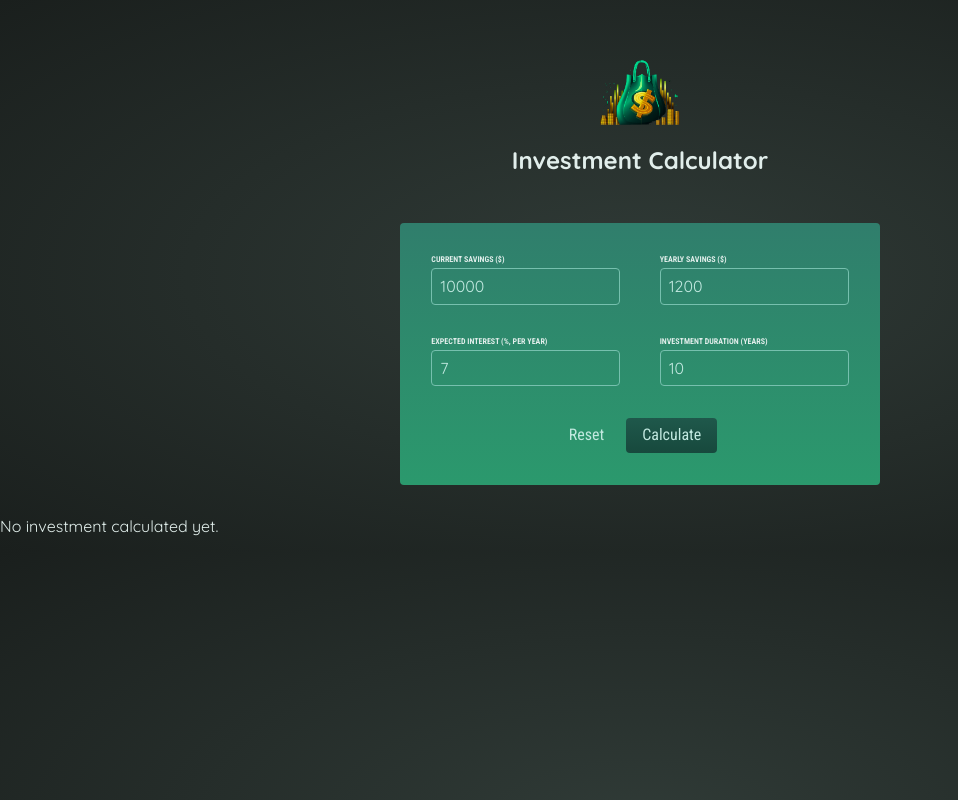
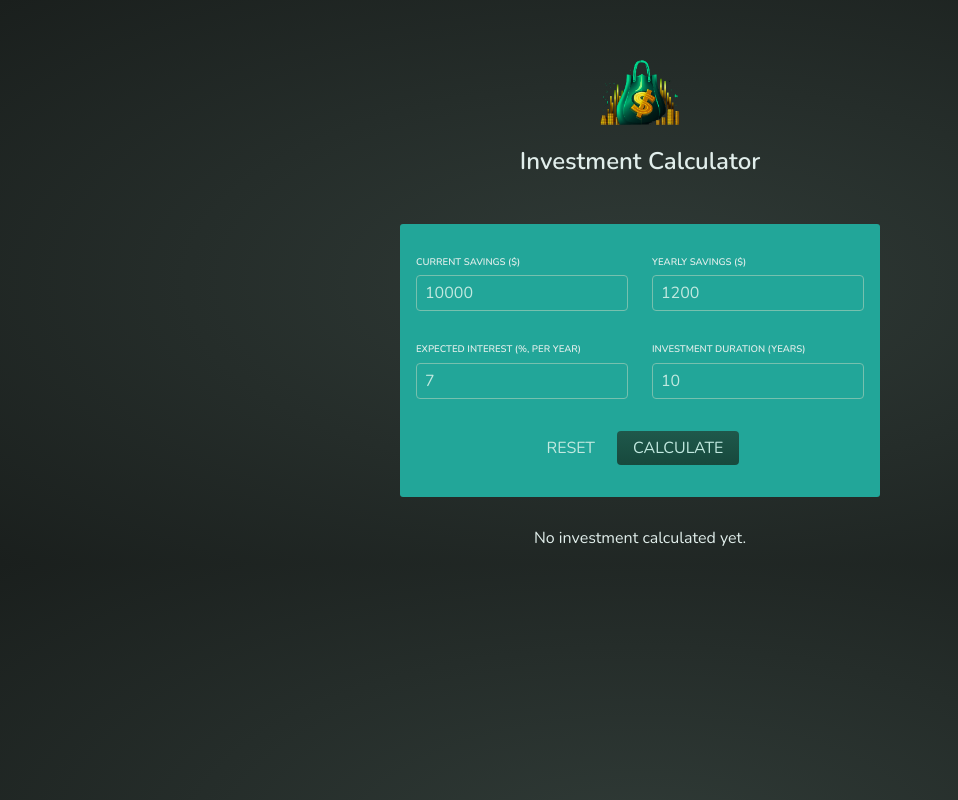
Before and after one commit to hippobach/Investment-App, a React (Vite) app in the folder Investment_App/: page / in a window 1280 px wide. Shown: the whole page, without its empty margins (0-958 px from the left). Built offline with nearby package versions, Linux system fonts and the light colour scheme.

Commit message:
fix: modify css format

```diff
--- a/Investment_App/src/App.jsx
+++ b/Investment_App/src/App.jsx
@@ -35,7 +35,7 @@ function App() {
             <Header />
             <UserInput onCalculate={calculateHandler} />
 
-            {!userInput && <p>No investment calculated yet.</p>}
+            {!userInput && <p style={{ textAlign: 'center' }}>No investment calculated yet.</p>}
             {userInput && <ResultsTable data={yearlyData} initialInvestment={userInput['current-savings']} />}
         </div>
     );
--- a/Investment_App/src/components/GlobalStyles/GlobalStyles.module.scss
+++ b/Investment_App/src/components/GlobalStyles/GlobalStyles.module.scss
@@ -1,5 +1,5 @@
 @import 'normalize.css';
-@import url('https://fonts.googleapis.com/css2?family=Quicksand:wght@400;700&family=Roboto+Condensed:wght@400;700&display=swap');
+@import url('https://fonts.googleapis.com/css2?family=Nunito:ital,wght@0,300;0,600;1,300;1,500;1,600&display=swap');
 
 :root {
 }
@@ -14,10 +14,10 @@ html {
 
 body {
     margin: 0;
-    font-family: 'Quicksand', sans-serif;
+    font-family: 'Nunito', sans-serif;
     -webkit-font-smoothing: antialiased;
     -moz-osx-font-smoothing: grayscale;
-    /* background-color: #242a28; */
+    // background-color: #242a28;
     background: radial-gradient(#303b37, #1a1f1d);
     color: #e1eeeb;
 }
--- a/Investment_App/src/components/ResultsTable/ResultsTable.module.scss
+++ b/Investment_App/src/components/ResultsTable/ResultsTable.module.scss
@@ -1,18 +1,20 @@
 .result {
     max-width: 50rem;
     margin: 2rem auto;
-    padding: 1rem;
+    padding: 0.5rem;
     table-layout: fixed;
     border-spacing: 1rem;
     text-align: right;
+    border: 1px solid #ccc;
+    border-radius: 3px;
 
     thead {
-        font-size: 0.7rem;
+        font-size: 1rem;
         color: #83e6c0;
     }
 
     tbody {
-        font-family: 'Roboto Condensed', sans-serif;
+        font-family: 'Nunito', sans-serif;
         font-size: 0.85rem;
         color: #c2e9e0;
     }
--- a/Investment_App/src/components/UserInput/UserInput.module.scss
+++ b/Investment_App/src/components/UserInput/UserInput.module.scss
@@ -2,8 +2,9 @@
     padding: 1rem;
     max-width: 30rem;
     margin: 2rem auto;
-    border-radius: 4px;
-    background: linear-gradient(180deg, #307e6c, #2b996d);
+    border-radius: 3px;
+    // background: linear-gradient(180deg, #307e6c, #2b996d);
+    background: #22A699;
 
     .input-group {
         display: flex;
@@ -12,10 +13,10 @@
 
         label {
             display: block;
-            margin-bottom: 0.25rem;
-            font-family: 'Roboto Condensed', sans-serif;
-            font-size: 0.5rem;
-            font-weight: bold;
+            margin-bottom: 0.5rem;
+            font-family: 'Nunito', sans-serif;
+            font-size: 0.6rem;
+            font-weight: 600;
             text-transform: uppercase;
         }
 
@@ -41,7 +42,8 @@
             border-radius: 0.25rem;
             background: linear-gradient(180deg, #1f584b, #17493d);
             color: #c2e9e0;
-            font-family: 'Roboto Condensed', sans-serif;
+            font-family: 'Nunito', sans-serif;
+            text-transform: uppercase;
             cursor: pointer;
 
             &:hover {
@@ -50,7 +52,8 @@
         }
 
         .buttonAlt {
-            font-family: 'Roboto Condensed', sans-serif;
+            font-family: 'Nunito', sans-serif;
+            text-transform: uppercase;
             border: none;
             background: transparent;
             color: #c2e9e0;
```
